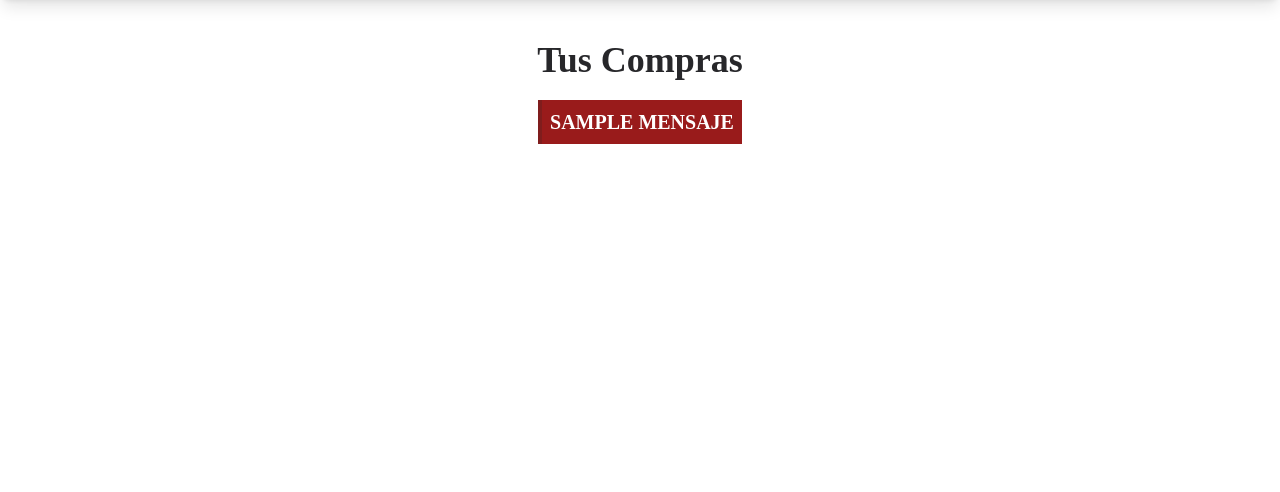
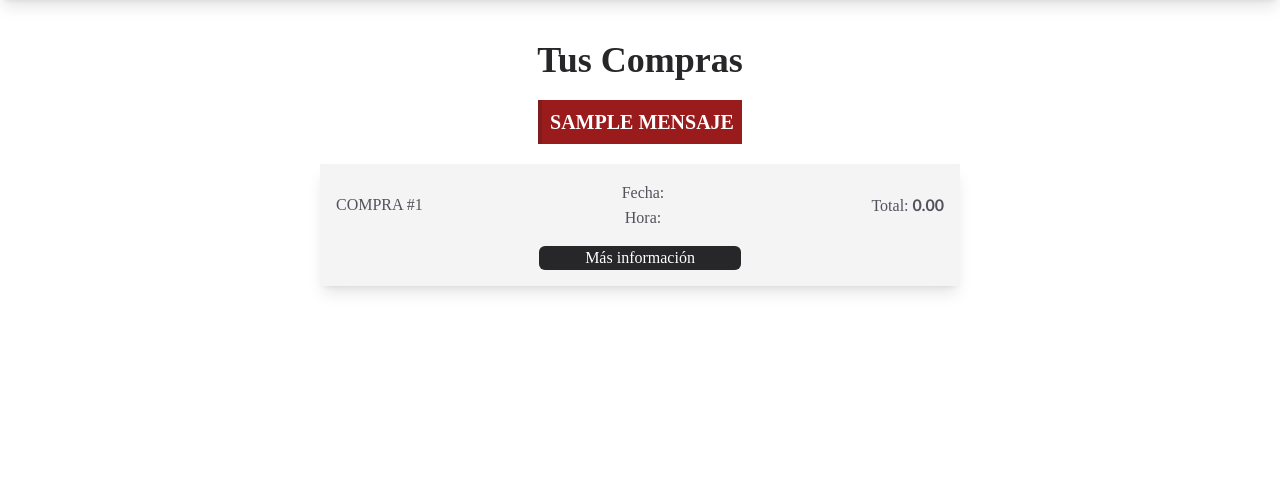
Before and after one commit to devcoso/PixelMarket, a PHP site: template views/main/compras.php in a window 1280 px wide. Shown: the part 136-628 px from the top of the page. Run offline with PHP 8.4, Linux system fonts and the light colour scheme; the template is opened without the code that fills it: most values are stand-ins (such as "Sample title", 1, 10 or a date in 2020); data that the repository does not hold is empty; some libraries are stand-ins or nearby versions; some web fonts are replaced.

Commit message:
Agruegando vista compras y modificando db

```diff
--- a/controllers/CarritoController.php
+++ b/controllers/CarritoController.php
@@ -177,6 +177,7 @@
                 $compra_producto->compra_id = $compra_id;
                 $compra_producto->producto_id = $item->producto_id;
                 $compra_producto->cantidad = $item->cantidad;
+                $compra_producto->pagado = $item->producto->price * $item->cantidad;
                 $resultado = $compra_producto->guardar();
                 if(!$resultado) {
                     header('Location: /carrito?mensaje=Error al comprar&tipo=error');
--- a/models/CompraProducto.php
+++ b/models/CompraProducto.php
@@ -4,18 +4,20 @@
 
 class CompraProducto extends ActiveRecord {
     protected static $tabla = 'compra_producto';
-    protected static $columnasDB = ['id', 'compra_id', 'producto_id', 'cantidad'];
+    protected static $columnasDB = ['id', 'compra_id', 'producto_id', 'cantidad', 'pagado'];
 
     public $id;
     public $compra_id;
     public $producto_id;
     public $cantidad;
+    public $pagado;
 
     public function __construct($args = [])
     {
         $this->id = $args['id'] ?? null;
         $this->compra_id = $args['compra_id'] ?? null;
         $this->producto_id = $args['producto_id'] ?? null;
-        $this->cantidad = $args['cantidad'] ?? null;
+        $this->cantidad = $args['cantidad'] ?? 1;
+        $this->pagado = $args['pagado'] ?? 0;
     }
 }
--- a/public/js/main/carrito.js
+++ b/public/js/main/carrito.js
@@ -58,7 +58,6 @@
     })
     let saldo = convertirCadenaADinero(spanSaldo.textContent);
     let restante = saldo - total;
-    console.log(total, saldo, restante)
     spanTotalGlobal.textContent = formatearDinero(total);
     if(restante < 0){
         spanRestante.textContent = 'Saldo Insuficiente';
--- a/views/main/compras.php
+++ b/views/main/compras.php
@@ -3,5 +3,31 @@
     <?php if($mensaje) {?>
         <p class="text-center p-2 uppercase text-white text-xl font-bold border-l-4 font-display <?php echo $tipo == "success" ? 'bg-lime-600  border-lime-800' : 'bg-red-800  border-red-900' ?>"><?php echo $mensaje ?></p>
     <?php } ?>
-
+    <?php if($compras) {?>
+        <div class="space-y-3 w-full lg:w-1/2 mx-6">
+            <?php foreach($compras as $compra) {?>
+                <div class="bg-zinc-100 shadow-lg w-full p-4">
+                    <div class="flex  flex-col md:flex-row items-center justify-between">
+                        <div class="flex items-center flex-col md:flex-row gap-3 md:w-2/3">
+                            <p class="w-full md:w-1/2 text-center md:text-left font-display">COMPRA #<?php echo $compra->id ?></p>
+                            <div class="w-full md:w-1/2 text-center md:text-left font-display flex flex-col items-center">
+                                <p>Fecha: <span class="font-sans"><?php echo $compra->fecha->format('Y-m-d');?></span></p>
+                                <p>Hora: <span class="font-sans"><?php echo $compra->fecha->format('H:i:s');?></span></p>
+                            </div>
+                        </div>
+                        <p class="w-full md:w-1/3 text-center md:text-right font-display">
+                            Total: <span class="font-bold font-sans"><?php echo number_format($compra->pagado, 2)?></span>
+                        </p>
+                    </div>
+                    <a class="bg-zinc-800 mt-4 text-white hover:bg-zinc-600 font-display block text-center rounded-md w-full md:w-1/3 m-auto" href="/compra?id=<?php echo $compra->id ?>">Más información</a>
+                </div>
+            <?php } ?>
+        </div>
+    <?php } else { ?>
+        <div class="text-center p-10 uppercase text-zinc-800 space-y-6">
+            <p>¡No has comprado aún!</p>
+            <p>Añade artículos a tu carrito y compralos <a href="/carrito" class=" font-bold text-zin-900 underline">Aquí</a></p>
+            <img src="/img/ShoppingCart.png" alt="carrito" class="w-20 m-auto">
+        </div>
+    <?php } ?>
 </div>
```
Also changed, not shown: controllers/MainPaginasController.php (+14 -2 lines), public/app.css, 1 other file.
